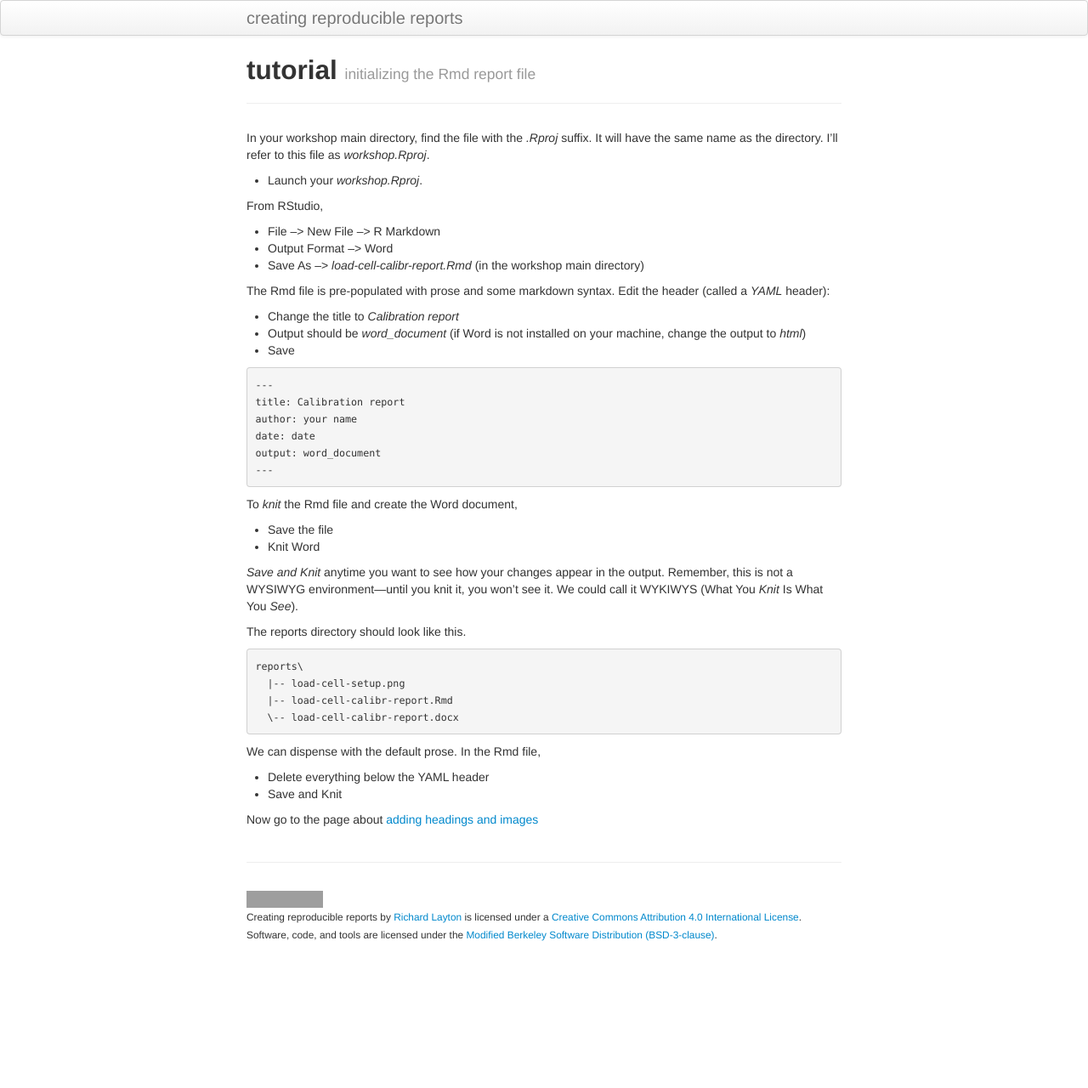
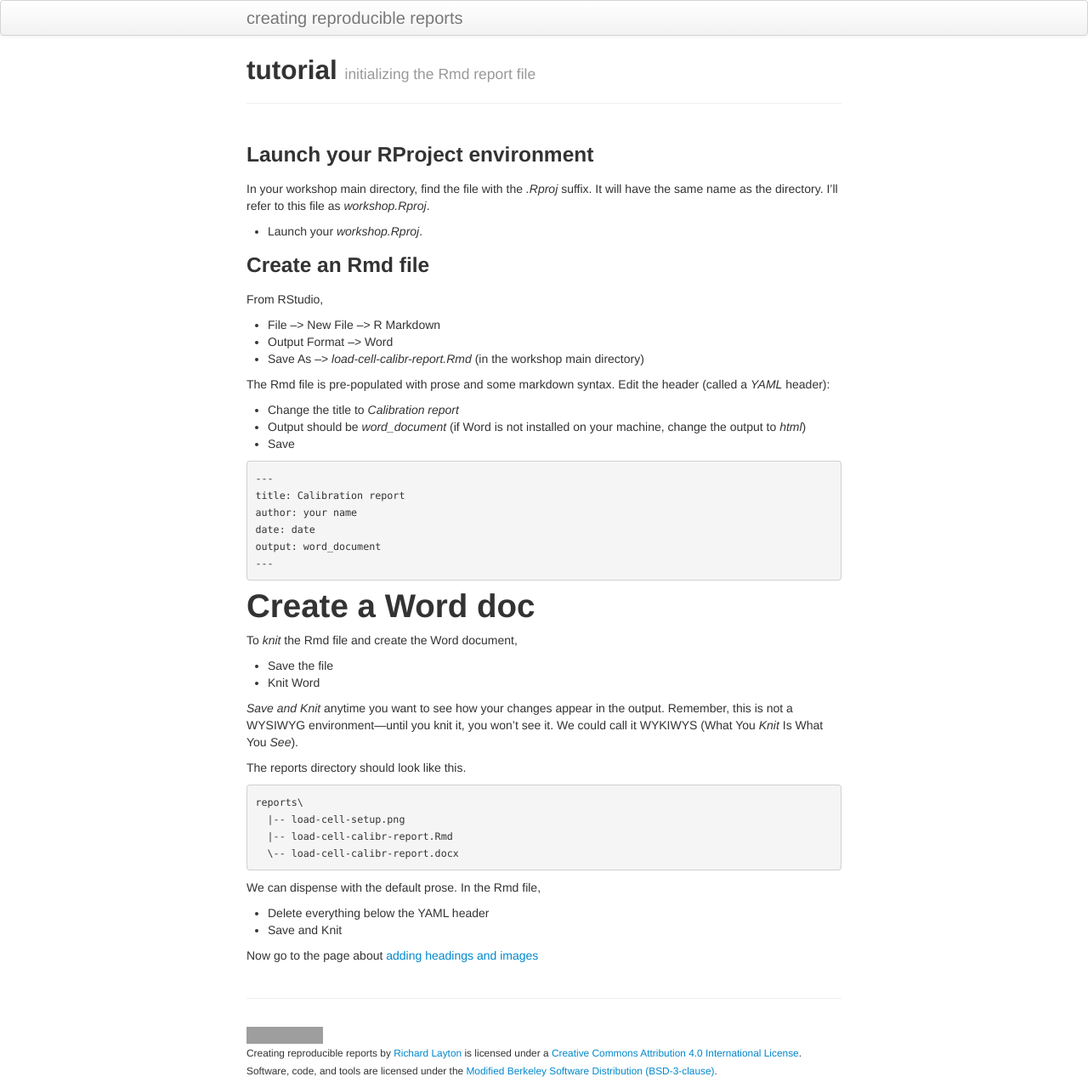
Before and after one commit to DSR-RHIT/creating-reproducible-reports, a Jekyll site: the page built from pages/initialize-Rmd.md, in a window 1280 px wide. Shown: the whole page at 85% size. Built offline with Jekyll 4.4.1, drawn with Linux system fonts in a browser that asks for light colours; before the commit the page ends 1120 px from its top, so only the background shows below that; grey boxes are pictures that could not be loaded.

Commit message:
tutorial

````diff
--- a/pages/initialize-Rmd.md
+++ b/pages/initialize-Rmd.md
@@ -4,9 +4,12 @@ title:  tutorial
 tagline: initializing the Rmd report file
 ---
 
+### Launch your RProject environment
 In your workshop main directory, find the file with the *.Rproj* suffix. It will have the same name as the directory. I'll refer to this file as  *workshop.Rproj*.
 
 - Launch your *workshop.Rproj*.
+
+### Create an Rmd file
 
 From RStudio,
 
@@ -28,6 +31,8 @@ date: date
 output: word_document
 ---
 ```
+
+# Create a Word doc
 
 To *knit* the Rmd file and create the Word document,
 
````
